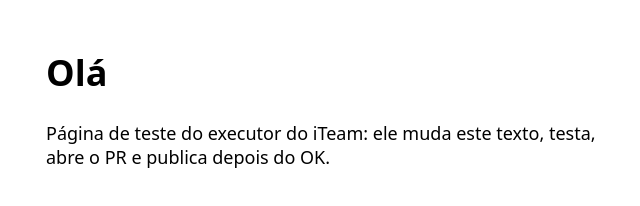
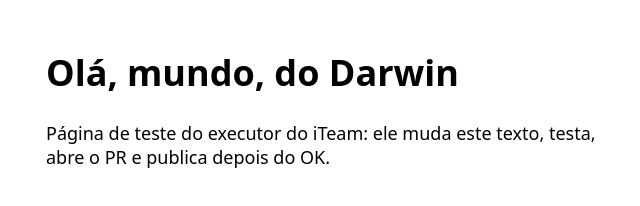
Before and after one commit to ph1984/fabric-deploy-poc, a website: page index.html in a window 1280 px wide. Shown: the whole page, without its empty margins (314-954 px from the left). Drawn offline with Linux system fonts and the light colour scheme.

Commit message:
Troca a saudação para 'Olá, mundo, do Darwin' (PRD-2) (#1)
Co-authored-by: Darwin (iTeam) <darwin@executors.iteam.works>

```diff
--- a/index.html
+++ b/index.html
@@ -2,7 +2,7 @@
 <html lang="pt-BR">
 <head><meta charset="utf-8"><meta name="viewport" content="width=device-width,initial-scale=1"><title>Fabric deploy POC</title></head>
 <body style="font:18px system-ui,sans-serif;margin:48px auto;max-width:560px;padding:0 16px">
-<h1 id="greeting">Olá</h1>
+<h1 id="greeting">Olá, mundo, do Darwin</h1>
 <p>Página de teste do executor do iTeam: ele muda este texto, testa, abre o PR e publica depois do OK.</p>
 </body>
 </html>
```
